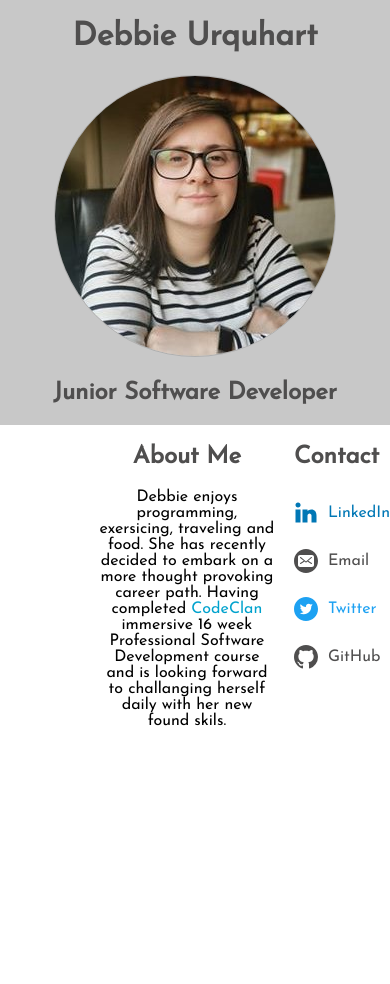
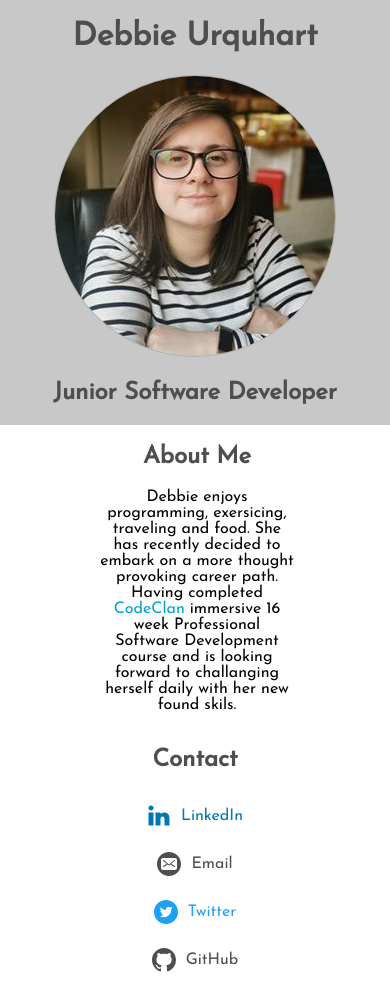
Before and after one commit to iamdebi/website, a Vue app: page / in a window 390 px wide. Before the commit the page ends 844 px from the top, so only its background shows below. Built offline with nearby package versions, Linux system fonts and the light colour scheme.

Commit message:
adds mobile responsitivity

```diff
--- a/src/App.vue
+++ b/src/App.vue
@@ -151,6 +151,28 @@ a {
   justify-content: center;
 }
 
+@media (max-width: 767px) {
+  .about-contact {
+    display: flex;
+    flex-direction: column;
+    justify-content: center;
+  }
+
+  .contact {
+    display: flex;
+    flex-direction: column;
+    align-items: center;
+  }
+
+  .about {
+    width: 50vw;
+    text-align: center;
+    margin: 0 5% 0 5%;
+
+    max-width: 500px;
+  }
+}
+
 .about {
   width: 50vw;
   text-align: center;
```
